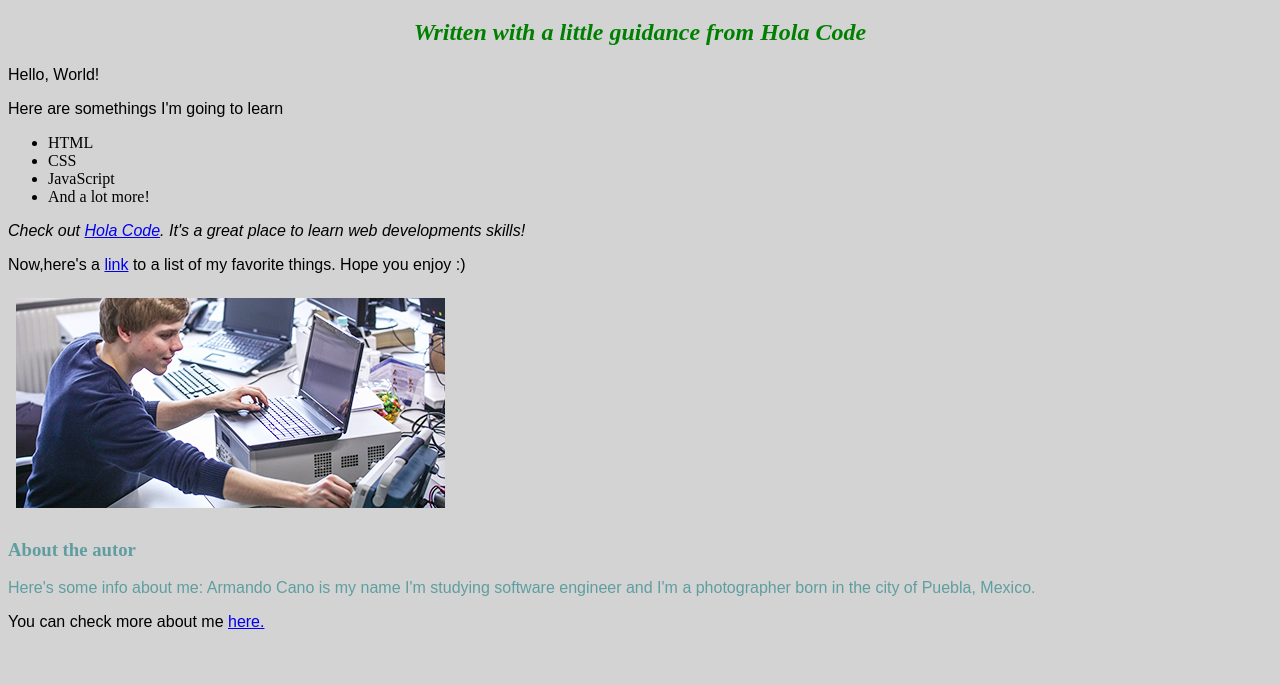
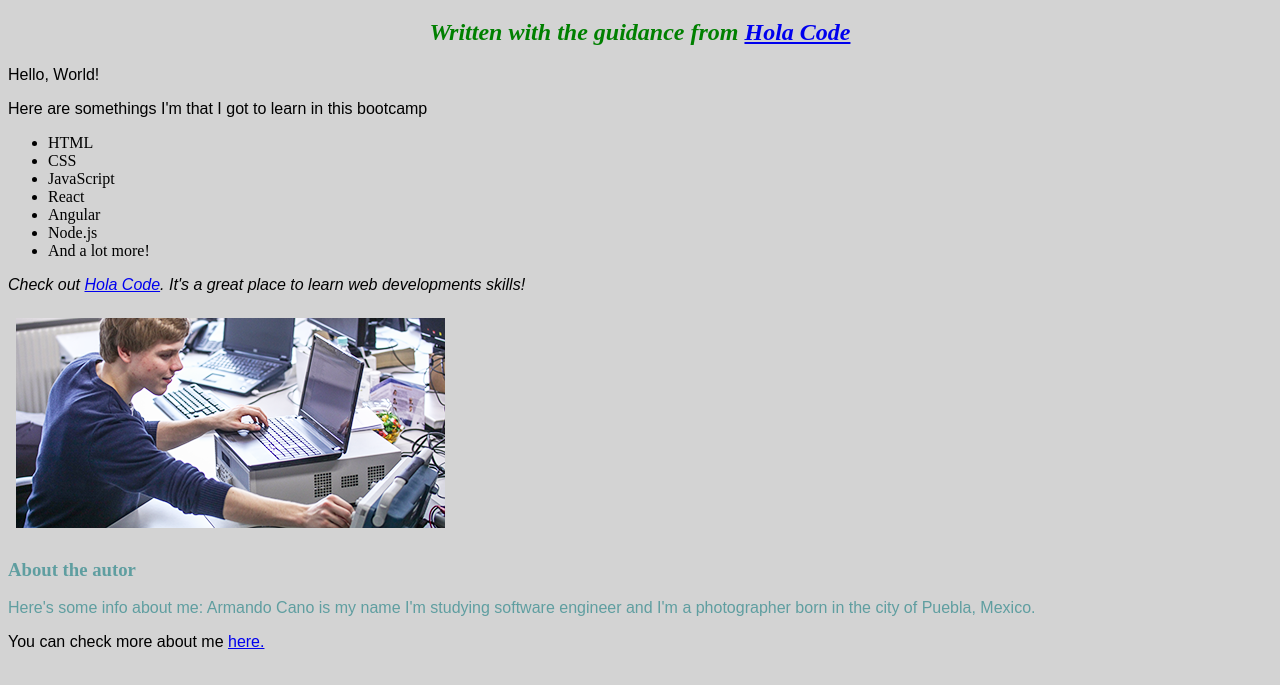
Before and after one commit to armandocano/armandocano91.github.io, a plain HTML site: page index.html in a window 1280 px wide. Shown: the part 61-746 px from the top of the page. Drawn offline with Linux system fonts and the light colour scheme.

Commit message:
added text to index.html

```diff
--- a/index.html
+++ b/index.html
@@ -8,19 +8,22 @@
     <link href="css/styles.css" rel="stylesheet" type="text/css">
 
     <h1>Hello, world! Welcome to my <strong> first web page</strong>!<h1>
-    <h2>Written with a little guidance from <em>Hola Code</em> </h2>
+    <h2>Written with the guidance from <a href="http://holacode.com/"><em>Hola Code</em></a> </h2>
     <p> Hello, World!</p>
-    <p>Here are somethings I'm going to learn</p>
+    <p>Here are somethings I'm that I got to learn in this bootcamp</p>
     <ul>
       <li>HTML</li>
       <li>CSS</li>
       <li>JavaScript</li>
+      <li>React</li>
+      <li>Angular</li>
+      <li>Node.js</li>
       <li>And a lot more!</li>
     </ul>
-    <p class="intro">Check out <a href="http://www.connovo.org/holacode/"> Hola Code</a>.
+    <p class="intro">Check out <a href="http://holacode.com/"> Hola Code</a>.
       It's a great place to learn web developments skills!</p>
 
-    <p>Now,here's a <a href="my-favorite-things.html"> link</a> to a list of my favorite things. Hope you enjoy :) </p>
+
       <img src="images/soft.png" alt="softwareengineer">
       <h3 class="author"> About the autor</h3>
       <p class="author"> Here's some info about me: Armando Cano is my name I'm studying software engineer  and I'm a photographer
```
